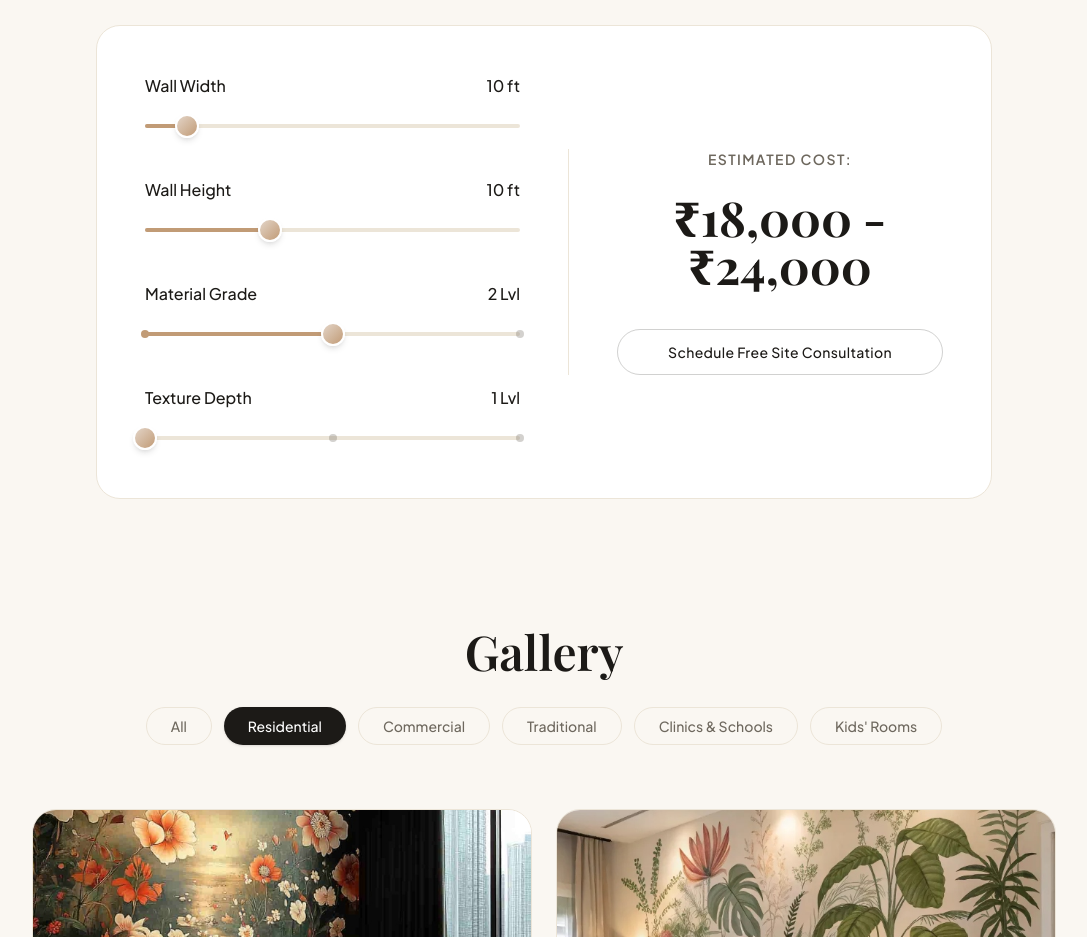
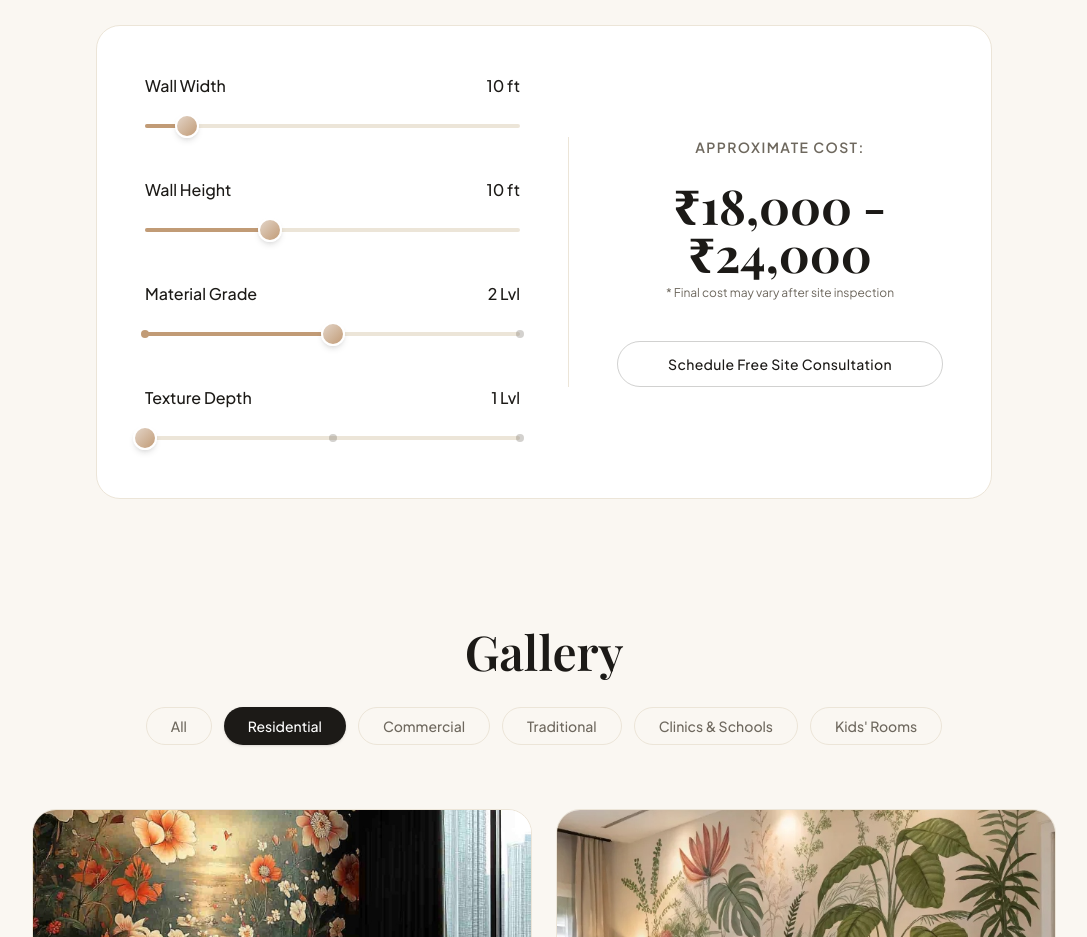
Before and after one commit to JayaSuriya24/ApexWall_3D_Website, a Next.js app: page / in a window 1280 px wide. Shown: the part 6140-7077 px from the top of the page, without its empty margins (96-1183 px from the left). Built offline with nearby package versions, Linux system fonts and the light colour scheme; a web font is replaced by a local one.

Commit message:
feat: clarify that cost estimator output is approximate

```diff
--- a/src/components/sections/cost-estimator.tsx
+++ b/src/components/sections/cost-estimator.tsx
@@ -96,10 +96,13 @@ export function CostEstimator() {
 
           {/* Right: Output */}
           <div className="flex flex-col items-center text-center gap-6 border-t md:border-t-0 md:border-l border-card-border pt-10 md:pt-0 md:pl-12">
-            <span className="text-muted text-sm uppercase tracking-widest font-semibold">Estimated Cost:</span>
+            <span className="text-muted text-sm uppercase tracking-widest font-semibold">Approximate Cost:</span>
 
-            <div className="font-display font-bold text-4xl md:text-5xl text-foreground">
-              ₹{estimatedMin.toLocaleString()} - ₹{estimatedMax.toLocaleString()}
+            <div className="flex flex-col items-center gap-2">
+              <div className="font-display font-bold text-4xl md:text-5xl text-foreground">
+                ₹{estimatedMin.toLocaleString()} - ₹{estimatedMax.toLocaleString()}
+              </div>
+              <span className="text-xs text-muted">* Final cost may vary after site inspection</span>
             </div>
 
             <PillButton asChild variant="outline" className="w-full mt-4">
```
